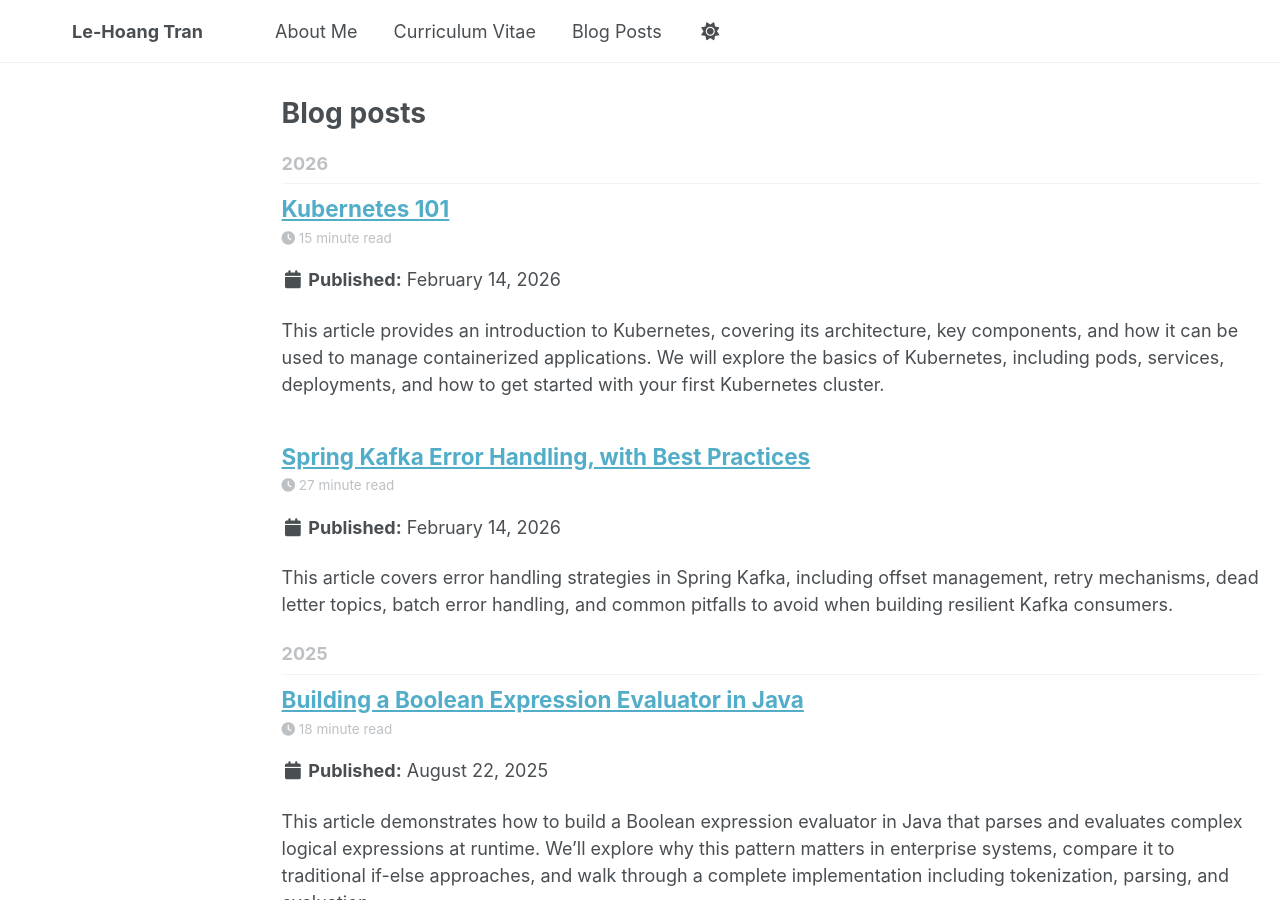
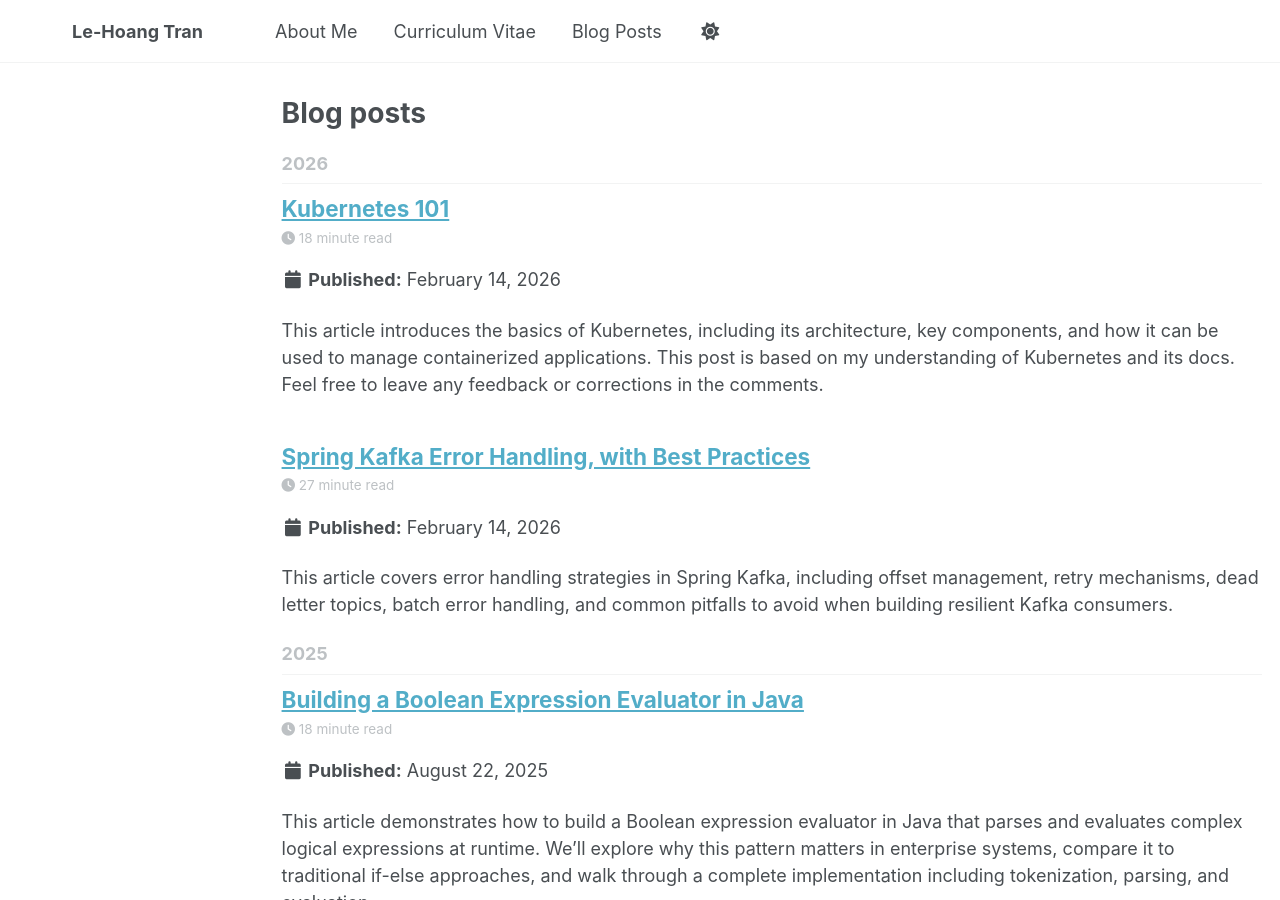
Before and after one commit to lehoangtran289/lehoangtran289.github.io, a Jekyll site: the page built from _pages/year-archive.html, in a window 1280 px wide and 900 px high. Built offline with Jekyll 4.4.1, drawn with Linux system fonts in a browser that asks for light colours; a script that is not in the unit is left out; part of the change alters nothing that is shown.

Commit message:
feat (_posts): Revise Kubernetes 101 article for clarity and add new diagrams

````diff
--- a/_posts/2026-03-05-k8s-101.md
+++ b/_posts/2026-03-05-k8s-101.md
@@ -10,7 +10,7 @@ tags:
   - Best Practices
 ---
 
-This article provides an introduction to Kubernetes, covering its architecture, key components, and how it can be used to manage containerized applications. We will explore the basics of Kubernetes, including pods, services, deployments, and how to get started with your first Kubernetes cluster.
+This article introduces the basics of Kubernetes, including its architecture, key components, and how it can be used to manage containerized applications. This post is based on my understanding of Kubernetes and its docs. Feel free to leave any feedback or corrections in the comments.
 
 {% include toc %}
 
@@ -118,7 +118,7 @@ At a high level, here's the sequence of events when you run `kubectl apply -f de
 
 ![deploy-flow]({{ site.baseurl }}/images/blogs/k8s101/deploy-flow.png)
 
-```
+```yaml
   kubectl apply -f deployment.yaml
         │
         ▼
@@ -138,26 +138,38 @@ At a high level, here's the sequence of events when you run `kubectl apply -f de
 ```
 
 1. You write a **YAML manifest** describing the desired state (e.g., "run 3 replicas of my-app using image `my-app:1.2.0`").
-2. You submit it to the **API server**, which validates & stores it in etcd.
-3. The **scheduler** spots the unscheduled Pods in etcd and assigns them to nodes.
-4. The **kubelet** on assigned node pulls image and runs workload.
-5. The cluster (**kube-controller-manager**) continuously monitors the actual state and reconciles any drift - if a container crashes, it's restarted automatically.
+2. You submit it to the **API server**, which authenticates, validates & persists desired state in **etcd**.
+   - **etcd** maintains the source of truth for the cluster state.
+3. The **scheduler** spots the unscheduled Pods in etcd and **selects best worker nodes** based on constraints, returns the **scheduling decision** to the API Server.
+4. **API Server** persists the scheduling decision back to etcd, triggers **kubelet** on the assigned node.
+5. The **kubelet** on assigned node pulls image and runs workload inside a pod.
+6. The cluster (**kube-controller-manager**) continuously monitors the actual state and reconciles any drift - if a container crashes, it's restarted automatically.
 
 ## 3. Kubernetes Objects
 
-Kubernetes objects are persistent entities in the cluster. They represent the desired state of your workload. You define them in YAML and submit them to the API server.
+**Kubernetes objects** represent the **resources** that **define** and run applications inside a cluster. They are defined in YAML manifests and managed via the API server.
 
 Every object has:
-- **apiVersion** - which API group handles this object
-- **kind** - the type of object
-- **metadata** - name, namespace, labels
-- **spec** - the desired state you're declaring
+
+- **apiVersion** - Which **version of the Kubernetes API** you're using to create this object
+- **kind** - the type of object (e.g: Deployment, Service, ...)
+- **metadata** - data that helps uniquely identify the object (e.g: name, namespace, labels, annotations)
+  - **name** - unique name for the object within its namespace
+  - **namespace** - specifies which namespace the object belongs to (default is `default`)
+  - **labels** - key-value pairs used for grouping and selecting objects (e.g: `app: my-app`, `env: production`)
+- **spec** - the desired state you're declaring, **technical details**, including image, applications, ports, etc.
+
+![k8s-yaml]({{ site.baseurl }}/images/blogs/k8s101/k8s-yaml.png)
 
 ### 3.1. Pod
 
-A **Pod** is the smallest deployable unit in Kubernetes. It wraps one or more tightly coupled containers that share the same network namespace (same IP address) and storage.
+- A **Pod** is the smallest deployable unit in Kubernetes, an abstraction over a container.
+- It wraps one or more tightly coupled containers that share the **same network namespace (same IP address) and storage.**
+- Kubernetes manages Pods, not individual containers.
+- **Pods are ephemeral** - it can crash for any reason, **kubelet** coordinates with API Server to start a new pod if it is managed by ReplicaSet or Deployment.
+- New pod = new cluster IP address
 
-In practice, most Pods run a single container. Multi-container Pods are used for sidecar patterns (e.g., a logging agent alongside your app).
+- E.g: In practice, most Pods run a single container. Multi-container Pods are used for sidecar patterns (e.g., a logging agent alongside your app).
 
 ```yaml
 apiVersion: v1
@@ -166,6 +178,7 @@ metadata:
   name: my-app-pod
   labels:
     app: my-app
+    env: production
 spec:
   containers:
     - name: my-app
@@ -181,138 +194,175 @@ spec:
           memory: "256Mi"
 ```
 
-A few key points:
-- **Don't create bare Pods directly in production.** If a Pod dies, Kubernetes won't recreate it - use a Deployment instead.
-- Every Pod gets its own cluster-internal IP address.
-- Pods are ephemeral by design. Don't store state inside a Pod's container filesystem.
-
 ### 3.2. ReplicaSet
 
-A **ReplicaSet** ensures that a specified number of Pod replicas are running at any given time. If a Pod crashes or a node goes down, the ReplicaSet controller spins up a replacement.
+A **ReplicaSet** ensures **how many replicas** of a pod should be running (`spec.replicas`).
+
+The `selector.matchLabels` field is how the ReplicaSet knows which Pods it **owns**. It will create or delete Pods until the count matches `replicas`. Example:
 
 ```yaml
 apiVersion: apps/v1
 kind: ReplicaSet
 metadata:
-  name: my-app-replicaset
+  name: frontend
+  labels: # labels on the ReplicaSet itself, not the pods it manages
+    app: guestbook
+    tier: frontend
 spec:
+  # modify replicas according to your case
   replicas: 3
   selector:
-    matchLabels:
-      app: my-app
-  template:
+    matchLabels: # which existing Pods belong to this ReplicaSet
+      tier: frontend
+  template: # When the ReplicaSet needs more Pods, it creates them using this template.
     metadata:
+      # new pods created by this ReplicaSet will have these labels
+      # must match the selector.matchLabels above
       labels:
-        app: my-app
+        tier: frontend
     spec:
       containers:
-        - name: my-app
-          image: my-app:1.2.0
-          ports:
-            - containerPort: 8080
+      - name: php-redis
+        image: us-docker.pkg.dev/google-samples/containers/gke/gb-frontend:v5
 ```
 
-The `selector.matchLabels` field is how the ReplicaSet knows which Pods it "owns". It will create or delete Pods until the count matches `replicas`.
+- ReplicaSet checks all Pods with label `tier=frontend`
+- If there are less than 3, it creates new Pods using the template `spec.template`
+- Those Pods get the same label: `tier=frontend`
+- Now they match the selector → ReplicaSet manages them.
 
-**In practice, you rarely create ReplicaSets directly.** You use a Deployment, which manages ReplicaSets for you and adds rolling-update capabilities.
+**In practice, you rarely create ReplicaSets directly.** You use a **Deployment**, which manages ReplicaSets for you and adds rolling-update capabilities.
 
 ### 3.3. Deployment
 
-A **Deployment** wraps a ReplicaSet and adds lifecycle management - rolling updates, rollbacks, and pause/resume.
+A **Deployment** manages **ReplicaSets** and provides a level of abstraction above **ReplicaSet**, which manages pods.
+
+Creating deployment = creating ReplicaSets + pods
+
+Deployment runs pods/containers, but it **won't expose any IP address or port#**. You need to create a **Service** for that.
 
 ```yaml
 apiVersion: apps/v1
 kind: Deployment
 metadata:
-  name: my-app
+  name: nginx-deployment # name of the deployment object
+  labels:
+    app: nginx
 spec:
   replicas: 3
-  selector:
+  # .spec.selector must match .spec.template.metadata.labels
+  selector: # specifies a label selector for the Pods targeted by this Deployment
     matchLabels:
-      app: my-app
-  strategy:
-    type: RollingUpdate
-    rollingUpdate:
-      maxSurge: 1        # up to 1 extra pod during update
-      maxUnavailable: 0  # never go below desired replica count
-  template:
+      app: nginx
+  template: # pod template
     metadata:
-      labels:
-        app: my-app
+      labels: # labels for the pods created by this deployment, must match the selector above
+        app: nginx
     spec:
-      containers:
-        - name: my-app
-          image: my-app:1.2.0
-          ports:
-            - containerPort: 8080
-          readinessProbe:
-            httpGet:
-              path: /health
-              port: 8080
-            initialDelaySeconds: 5
-            periodSeconds: 10
+      containers: # list of containers in the pod
+      - name: nginx
+        image: nginx:1.14.2
+        ports:
+        - containerPort: 80
+
 ```
 
-Common operations:
+Note:
 
-```bash
-# Scale a deployment
-kubectl scale deployment my-app --replicas=5
-
-# Update the image (triggers a rolling update)
-kubectl set image deployment/my-app my-app=my-app:1.3.0
-
-# Check rollout status
-kubectl rollout status deployment/my-app
-
-# Roll back to the previous version
-kubectl rollout undo deployment/my-app
-
-# View rollout history
-kubectl rollout history deployment/my-app
-```
-
-Rolling updates work by creating a new ReplicaSet with the updated pod template, then gradually scaling it up while scaling down the old one. The `readinessProbe` is critical here - K8s won't route traffic to a new Pod until it passes.
+- The `selector` field is required in a Deployment. It tells the Deployment which Pods to manage. The `template.metadata.labels` must match the `selector.matchLabels` for the Deployment to work correctly.
+- You should not create other Pods whose labels match this selector, either directly, by creating another Deployment -> controllers will fight and won't behave correctly.
 
 ### 3.4. Service
 
-Pods are ephemeral - their IP addresses change when they restart. A **Service** provides a stable network endpoint (virtual IP + DNS name) that routes traffic to a matching set of Pods.
+> Pods are ephemeral - their IP addresses change when they restart. This is where **Services** come in.
 
-Services use label selectors to find their target Pods:
+**Service** defines a **stable DNS name** and **stable IP address** to communicate with **a group of pod** instances. It acts as a **virtual load balancer** that distributes traffic to the healthy pods matching its selector.
+
+**Service** and **Pod** life cycle are **not connected**. If a pod dies, the Service and its IP address still stay. So we can use a Service to **expose workload inside or outside** the cluster.
+
+Within the cluster, Services are discoverable by DNS. A Service named `my-app-service` in namespace `default` is reachable at `my-app-service.default.svc.cluster.local` (or just `my-app-service` from within the same namespace).
+
+**Service types:**
+
+#### 3.4.1. ClusterIP
+
+![k8s service]({{ site.baseurl }}/images/blogs/k8s101/k8s-service)
+
+It gives you a service inside your cluster that other apps inside your cluster can access. There is no external access. However, you can access it from outside the cluster using `kubectl proxy --port=xxxx` for debugging internal pods and development.
 
 ```yaml
 apiVersion: v1
 kind: Service
 metadata:
-  name: my-app-service
+  name: my-internal-service
 spec:
   selector:
-    app: my-app       # routes to Pods with this label
+    app: my-app # select pods with label app=my-app
+  type: ClusterIP
   ports:
-    - protocol: TCP
-      port: 80        # port the Service exposes
-      targetPort: 8080 # port on the Pod
-  type: ClusterIP
+  - name: http
+    port: 80 # the port that the service will listen on
+    targetPort: 80 # the port on the pod that the service will forward to
+    protocol: TCP
 ```
 
-**Service types:**
+#### 3.4.2. NodePort
 
-- **ClusterIP** (default) - Only accessible within the cluster. Used for internal communication between services.
-- **NodePort** - Exposes the service on a static port on each node's IP. Accessible from outside the cluster at `<NodeIP>:<NodePort>`. Typically used for development.
-- **LoadBalancer** - Provisions an external load balancer (e.g., AWS ELB, GCP Load Balancer). The standard way to expose a service externally in cloud environments.
-- **ExternalName** - Maps a service to a DNS name (e.g., `my-database.example.com`). No proxying.
+![node port]({{ site.baseurl }}/images/blogs/k8s101/k8s-node-port.png)
+![node port]({{ site.baseurl }}/images/blogs/k8s101/k8s-node-port2.png)
+
+Opens a specific **port on all Nodes**, and any traffic that is sent to this port is forwarded to the cluster IP service. Accessible from outside the cluster at `<NodeIP>:<NodePort>`.
+
+**Cons**: you can only have 1 service per NodePort, range is limited (30000-32767), and you need to manage load balancing across nodes yourself.
 
 ```yaml
-# NodePort example
+apiVersion: v1
+kind: Service
+metadata:
+  name: my-nodeport-service
 spec:
+  selector:
+    app: my-app # select pods with label app=my-app
   type: NodePort
   ports:
-    - port: 80
-      targetPort: 8080
-      nodePort: 30080   # must be in range 30000-32767
+  - name: http
+    port: 80 # the port that the service will listen on
+    targetPort: 80 # the port on the pod that the service will forward to
+    nodePort: 30036 # the port on each node to expose (must be in range 30000-32767)
+    protocol: TCP
 ```
 
-Within the cluster, Services are discoverable by DNS. A Service named `my-app-service` in namespace `default` is reachable at `my-app-service.default.svc.cluster.local` (or just `my-app-service` from within the same namespace).
+#### 3.4.3. LoadBalancer
+
+Provisions an external load balancer (e.g., AWS ELB, GCP Load Balancer). The standard way to expose a service externally in cloud environments.
+
+If your cluster is in a cloud, then Kubernetes first **creates ClusterIP service**, then **opens high port** on each node, and then **reaches out to cloud provider’s API** and **configures a cloud load balancer** with the host and port. Adding/removing nodes automatically updates load balancer config
+
+> Traffic -> load balancer -> NodePort -> clusterIP service, -> routed to the Pod
+
+Cons: each exposed service with a LoadBalancer will get its own IP address, and you have to pay for a LoadBalancer per exposed service, which can get expensive!
+
+Note: LoadBalancer > NodePort > ClusterIP. When you create NodePort -> it also creates ClusterIP. When you create LoadBalancer, it also creates NodePort and ClusterIP.
+
+```yaml
+apiVersion: v1
+kind: Service
+metadata:
+  name: my-service
+spec:
+  type: LoadBalancer
+  selector:
+    app.kubernetes.io/name: MyApp # select pods with this label
+  ports: # list of ports to expose
+    - protocol: TCP
+      port: 80 # the port that the service will listen on
+      targetPort: 9376 # port on the pod to forward to
+  clusterIP: 10.0.171.239
+status:
+  loadBalancer: # contains the status of the load balancer provisioned by the cloud provider
+    ingress:
+    - ip: 192.0.2.127
+```
 
 ### 3.5. Ingress
 
````
Also changed, not shown: images/blogs/k8s101/k8s-node-port.png (added), images/blogs/k8s101/k8s-node-port2.png (added), images/blogs/k8s101/k8s-service.png (added), images/blogs/k8s101/k8s-yaml.png (added).
